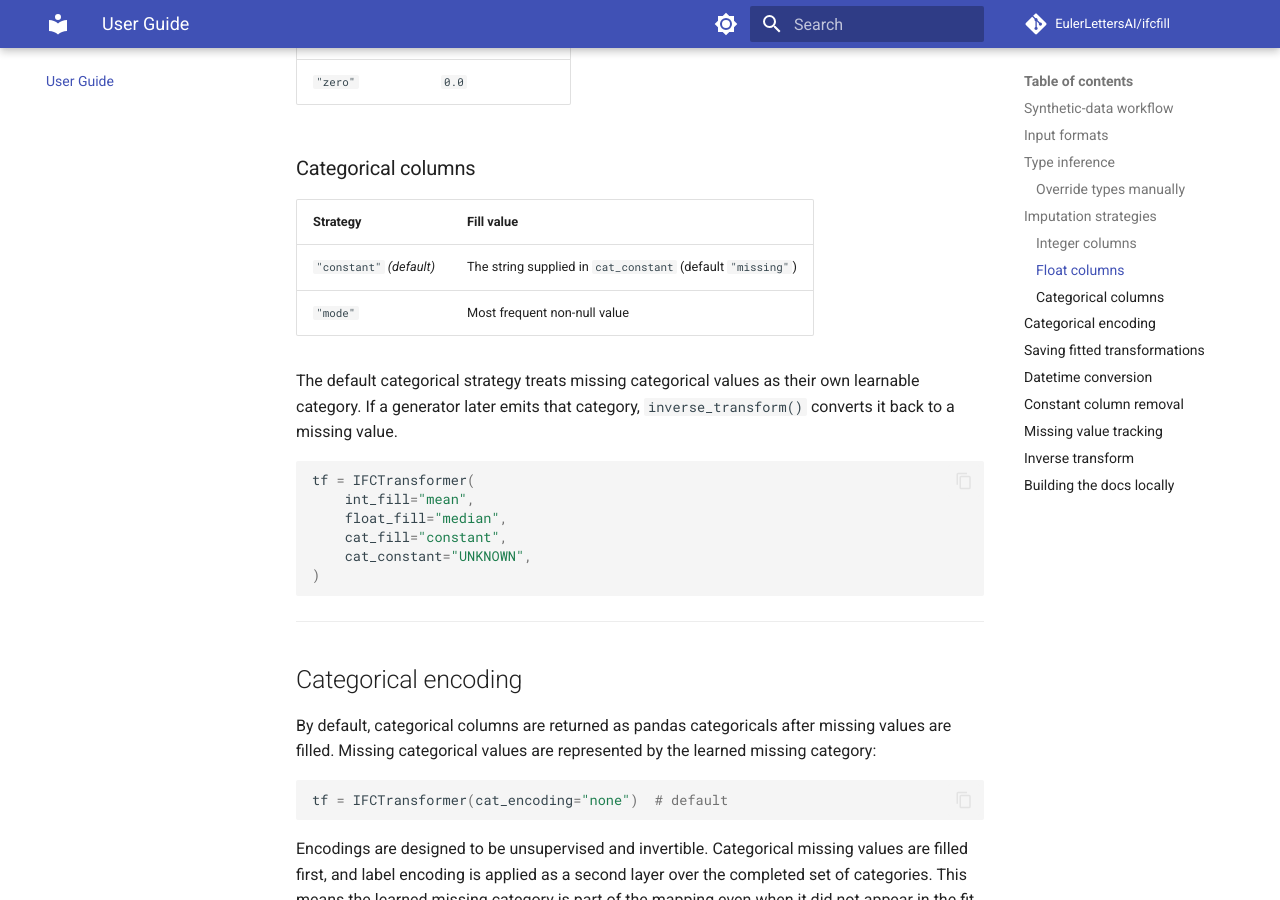
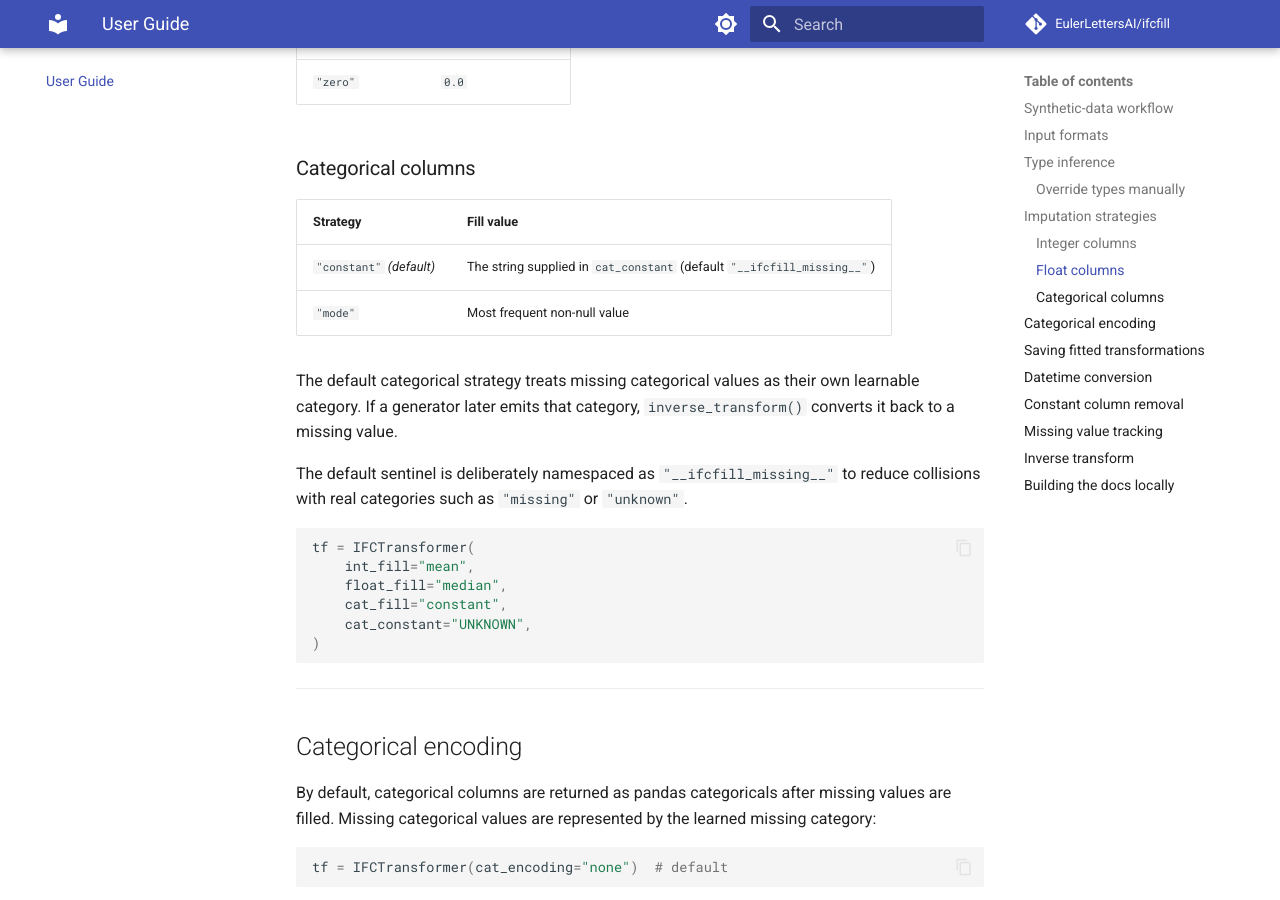
Before and after one commit to EulerLettersAI/ifcfill, an MkDocs documentation site: the page built from docs/user-guide.md, in a window 1280 px wide and 900 px high, scrolled down 2616 px. Built offline with MkDocs 1.6.1 and Material for MkDocs 9.7.7, drawn with Linux system fonts in a browser that asks for light colours; comment, search, counter and statistics services are not loaded.

Commit message:
feat: introduce namespaced missing sentinel for categorical values to reduce collisions

````diff
--- a/docs/user-guide.md
+++ b/docs/user-guide.md
@@ -109,12 +109,15 @@ tf = IFCTransformer(
 
 | Strategy | Fill value |
 |---|---|
-| `"constant"` *(default)* | The string supplied in `cat_constant` (default `"missing"`) |
+| `"constant"` *(default)* | The string supplied in `cat_constant` (default `"__ifcfill_missing__"`) |
 | `"mode"` | Most frequent non-null value |
 
 The default categorical strategy treats missing categorical values as their own
 learnable category. If a generator later emits that category, `inverse_transform()`
 converts it back to a missing value.
+
+The default sentinel is deliberately namespaced as `"__ifcfill_missing__"` to
+reduce collisions with real categories such as `"missing"` or `"unknown"`.
 
 ```python
 tf = IFCTransformer(
````
Also changed, not shown: README.md (+1 -0 lines), docs/changelog.md (+2 -0 lines), docs/getting-started.md (+1 -1 lines), docs/index.md (+1 -0 lines), 3 other files.
